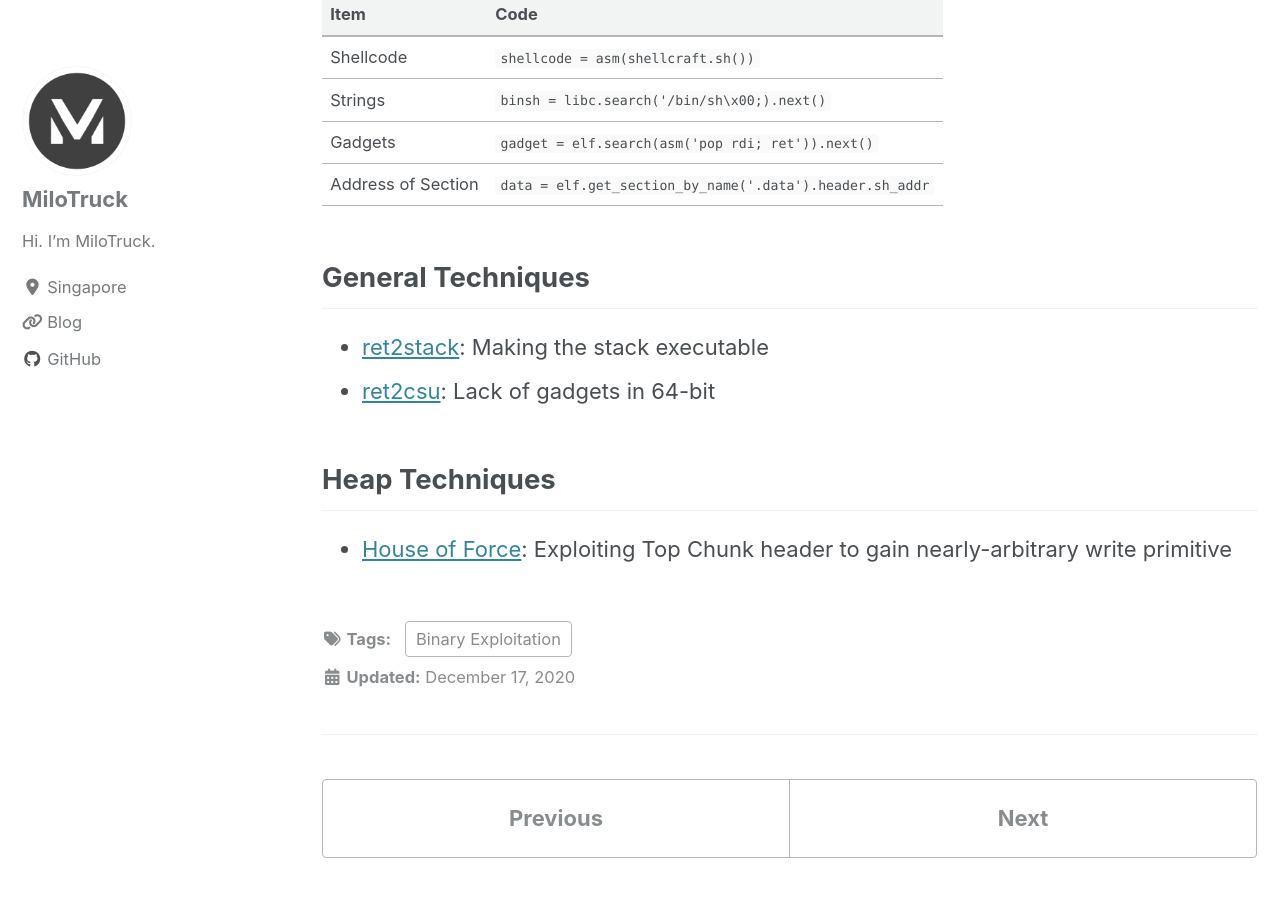
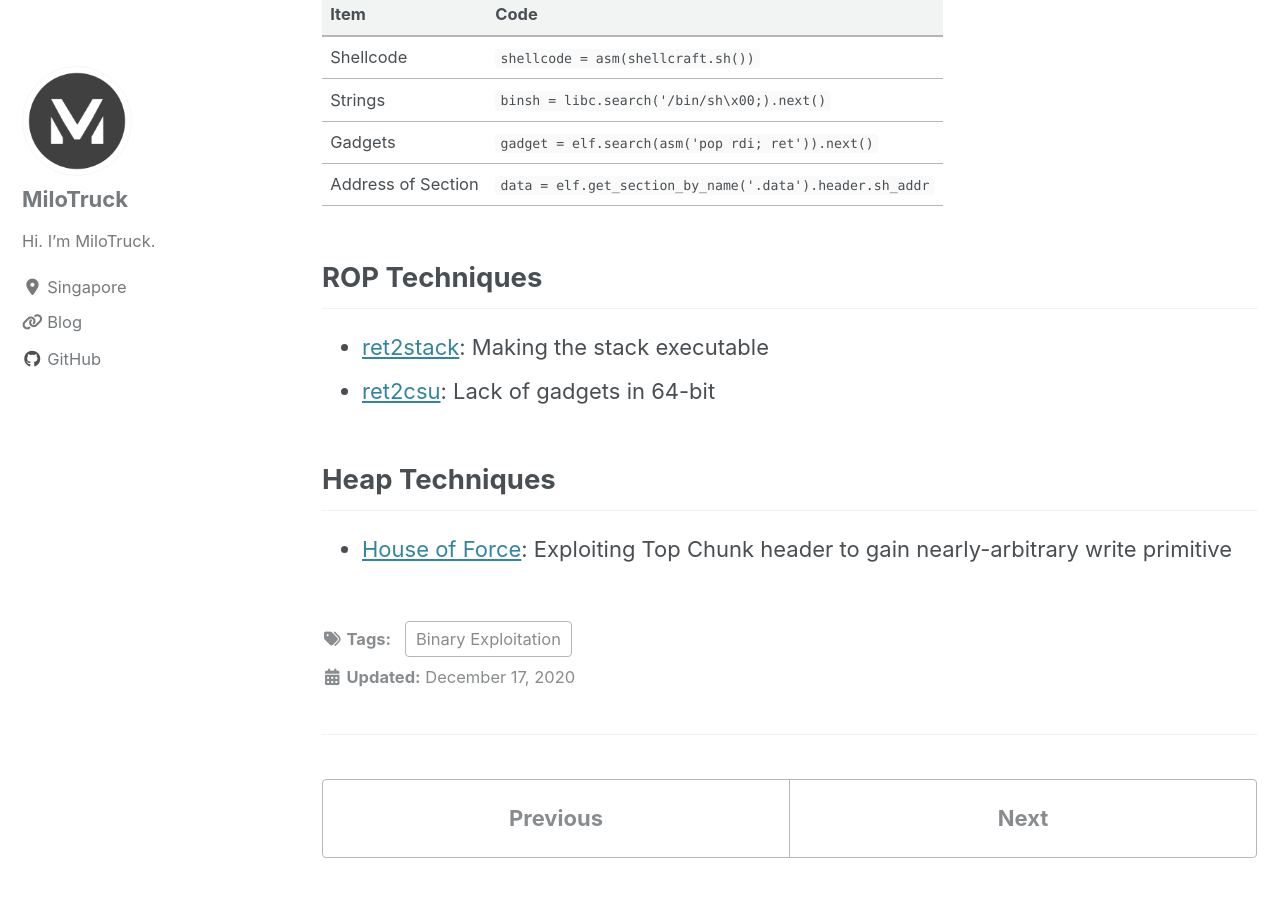
Before and after one commit to MiloTruck/milotruck.github.io, a Jekyll site: the page built from _posts/Notes/Binary Exploitation/2020-12-17-Binary Exploitation.md, in a window 1280 px wide and 900 px high, scrolled down 706 px. Shown: the top 897 px of the window. Built offline with Jekyll 4.4.1, drawn with Linux system fonts in a browser that asks for light colours; cached includes are drawn as plain includes; nearby versions of some CDN libraries.

Commit message:
Edited binary exploitation notes

```diff
--- a/_posts/Notes/Binary Exploitation/2020-12-17-Binary Exploitation.md
+++ b/_posts/Notes/Binary Exploitation/2020-12-17-Binary Exploitation.md
@@ -23,7 +23,7 @@ classes: wide
 | Gadgets            | `gadget = elf.search(asm('pop rdi; ret')).next()`       |
 | Address of Section | `data = elf.get_section_by_name('.data').header.sh_addr`|
 
-## General Techniques
+## ROP Techniques
 * [ret2stack](/ret2stack/): Making the stack executable
 * [ret2csu](https://www.voidsecurity.in/2013/07/some-gadget-sequence-for-x8664-rop.html?m=1): Lack of gadgets in 64-bit
 
```
